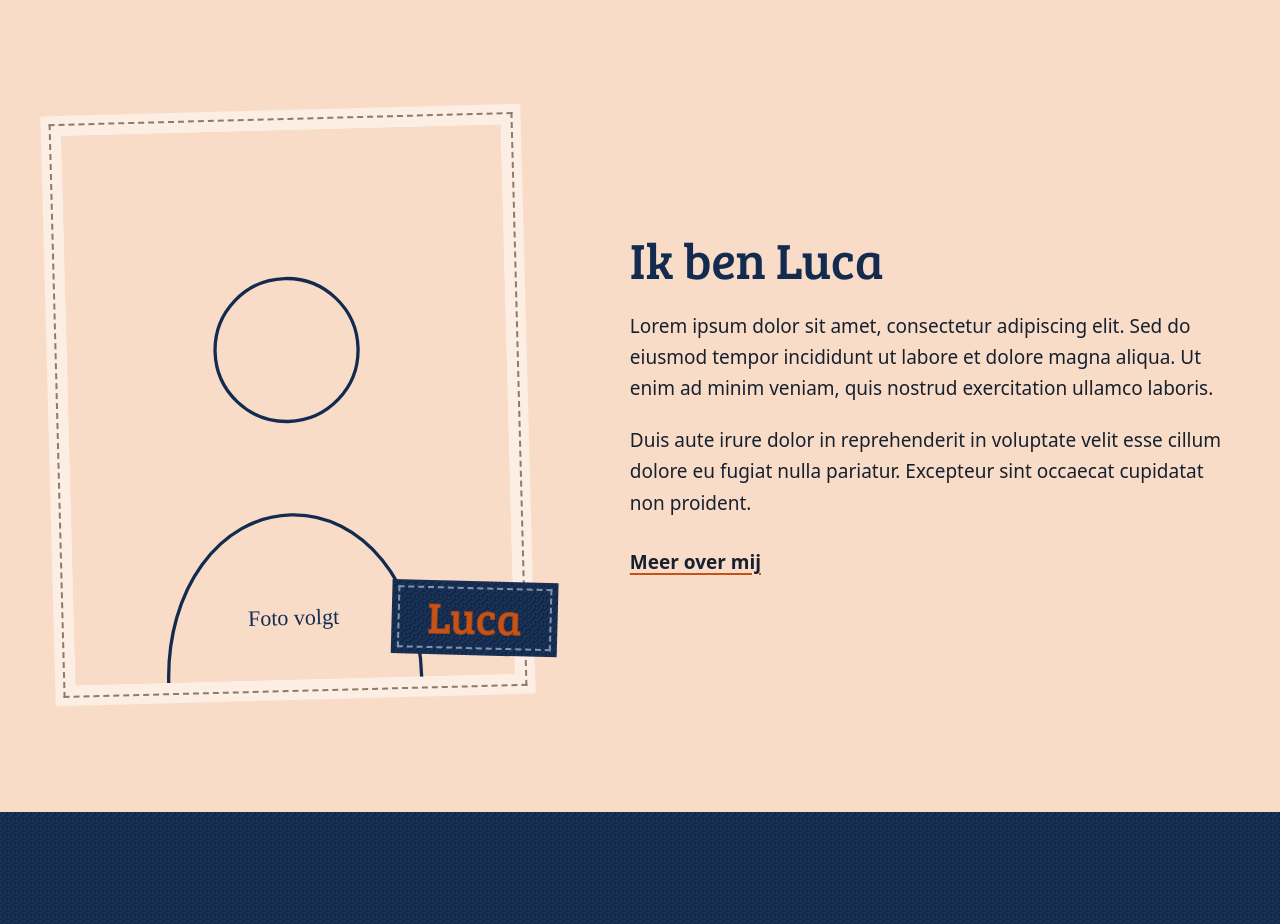
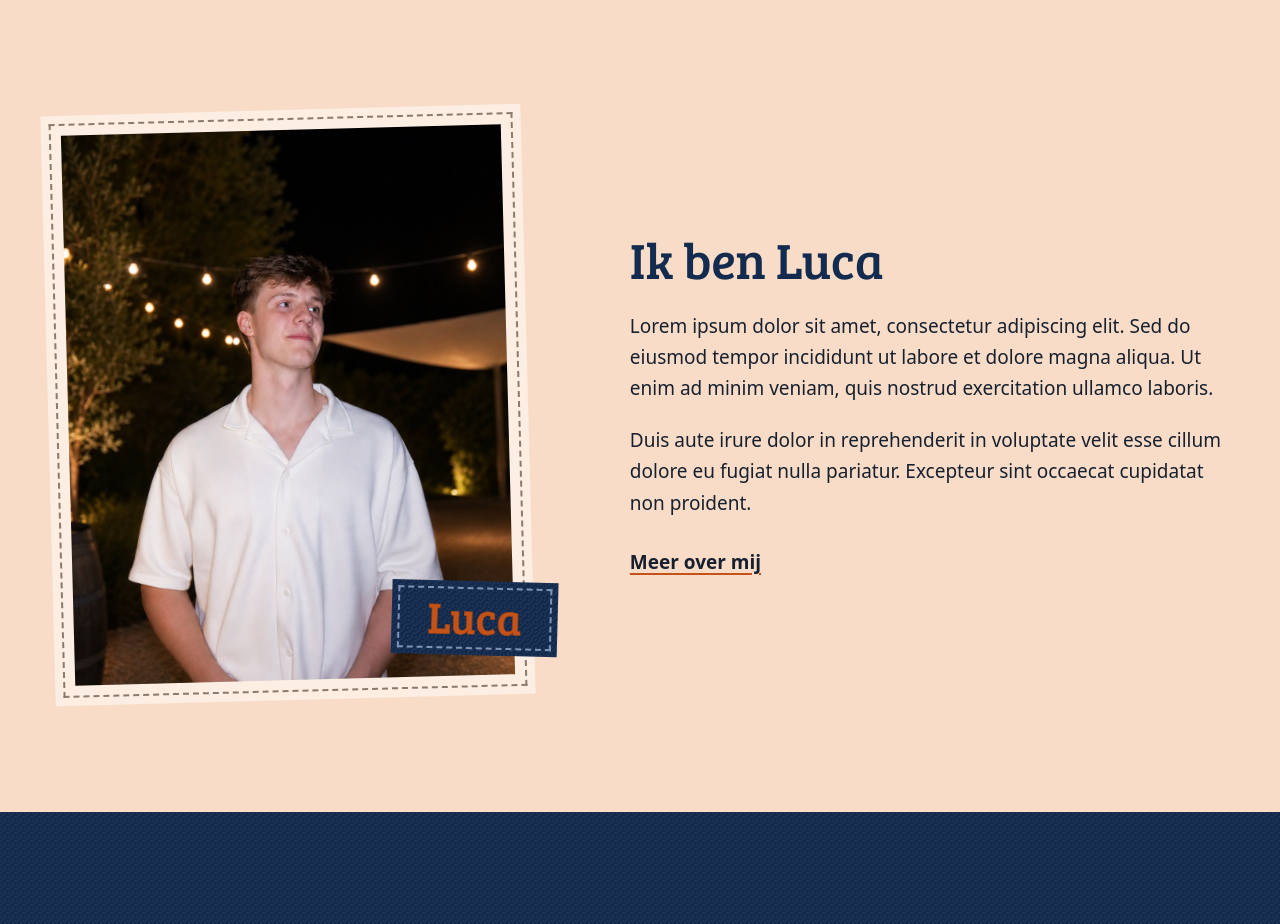
Before and after one commit to Lijcoesh/StudioLN-SiteV2, a React (Vite) app: page / in a window 1280 px wide. Shown: the part 3329-4253 px from the top of the page. Built offline with nearby package versions, Linux system fonts and the light colour scheme; a web font is replaced by a local one.

Commit message:
Refactor code structure for improved readability and maintainability

```diff
--- a/src/Modules/Home/Scenes/Home/Components/HomeAbout.tsx
+++ b/src/Modules/Home/Scenes/Home/Components/HomeAbout.tsx
@@ -5,12 +5,11 @@ import { makeStyles } from 'tss-react/mui';
 import { navy, peach, peachSoft, stitchOnLight } from 'src/colors';
 import PageWidth from 'src/Components/PageWidth/PageWidth';
 import { paths } from 'src/Config/navigation';
-import portraitPlaceholder from 'src/Resources/Images/portrait-placeholder.svg';
+import lucaPhoto from 'src/Resources/Images/luca.jpg';
 
 import NameTape from './NameTape';
 
-// Placeholderfoto en lorem ipsum op verzoek van Luca (10-11-2026), tot hij zijn eigen foto en tekst aanlevert.
-// Staat als openstaand punt in de launch-checklist.
+// De tekst is nog lorem ipsum tot Luca die aanlevert. Staat als openstaand punt in de launch-checklist.
 const useStyles = makeStyles()(theme => ({
     root: {
         backgroundColor: peach,
@@ -89,8 +88,8 @@ export default function HomeAbout() {
                     <Box className={classes.photoFrame}>
                         <Box
                             component="img"
-                            src={portraitPlaceholder}
-                            alt="Plaatshouder: hier komt een foto van Luca"
+                            src={lucaPhoto}
+                            alt="Luca, staand in een tuin met lichtjes en een zonnescherm"
                             className={classes.photo}
                         />
                         <NameTape name="Luca" className={classes.nameTape} />
```
Also changed, not shown: .claude/conventions/launch-checklist.md, src/Resources/Images/luca.jpg (added).
